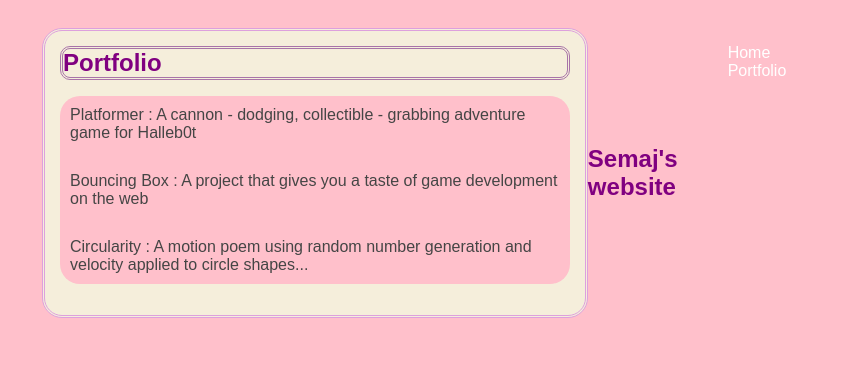
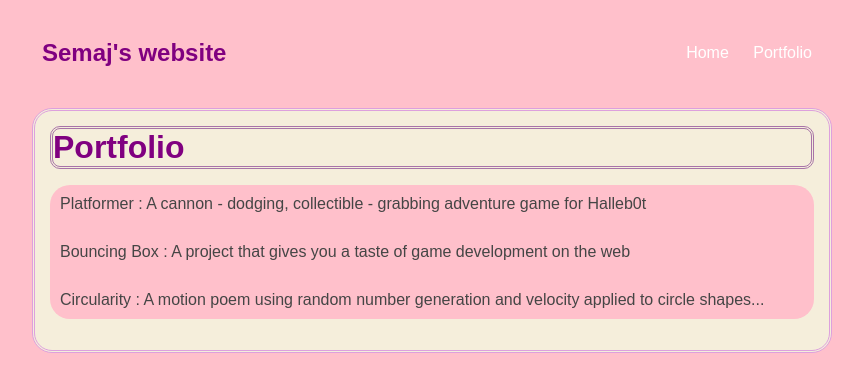
Before and after one commit to iiams3maj/iiams3maj.github.io, a plain HTML site: page portfolio.html in a window 1280 px wide. Shown: the whole page, without its empty margins (208-1071 px from the left). Drawn offline with Linux system fonts and the light colour scheme.

Commit message:
website done

```diff
--- a/portfolio.html
+++ b/portfolio.html
@@ -1,33 +1,47 @@
-<!DOCTYPE HTML>
+<!DOCTYPE html>
 <html>
   <head>
-       <title> Semajs' website!</title>
-       <link rel="stylesheet"href="style.css">
+    <title>Semajs' website!</title>
+    <link rel="stylesheet" href="style.css" />
   </head>
   <body>
     <div id="all-contents">
       <nav>
-           <!--Nav stuff here...-->
+        <h1>Semaj's website</h1>
+        <ul id="nav-ul">
+          <li class="nav-li">
+            <a class="nav-a" href="index.html">Home</a>
+          </li>
+          <li class="nav-li">
+            <a class="nav-a" href="portforlio.html">Portfolio</a>
+          </li>
+        </ul>
+      </nav>
       <main>
         <div class="content">
           <h1>Portfolio</h1>
           <ul id="portfolio">
-                       <li><a href="projects/platformer/">Platformer : A cannon - dodging, collectible - grabbing adventure game for Halleb0t</a></li>
-                       <li><a href="projects/bouncing-box/">Bouncing Box : A project that gives you a taste of game development on the web </a></li>
-                       <li><a href="projects/circularity/">Circularity : A motion poem using random number generation and velocity applied to circle shapes...</a></li>
+            <li>
+              <a href="projects/platformer/"
+                >Platformer : A cannon - dodging, collectible - grabbing
+                adventure game for Halleb0t</a
+              >
+            </li>
+            <li>
+              <a href="projects/bouncing-box/"
+                >Bouncing Box : A project that gives you a taste of game
+                development on the web
+              </a>
+            </li>
+            <li>
+              <a href="projects/circularity/"
+                >Circularity : A motion poem using random number generation and
+                velocity applied to circle shapes...</a
+              >
+            </li>
           </ul>
         </div>
       </main>
-           <h1>Semaj's website</h1>
-              <ul id="nav-ul">
-                 <li class="nav-li">
-                   <a class="nav-a"href="index.html">Home</a>
-                 </li>
-                 <li class="nav-li">
-                   <a class="nav-a"href="portforlio.html">Portfolio</a>
-                 </li>
-               </ul>
-       </nav>
     </div>
   </body>
 </html>
```
Also changed, not shown: index.html (+7 -3 lines). Lines whose indentation alone changed are shown as unchanged.
